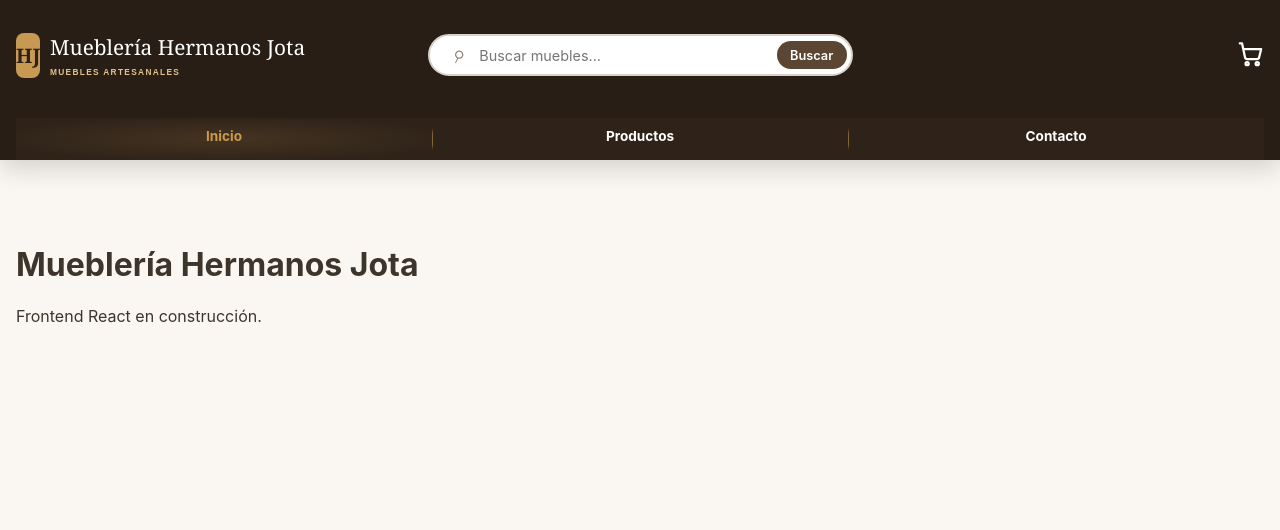
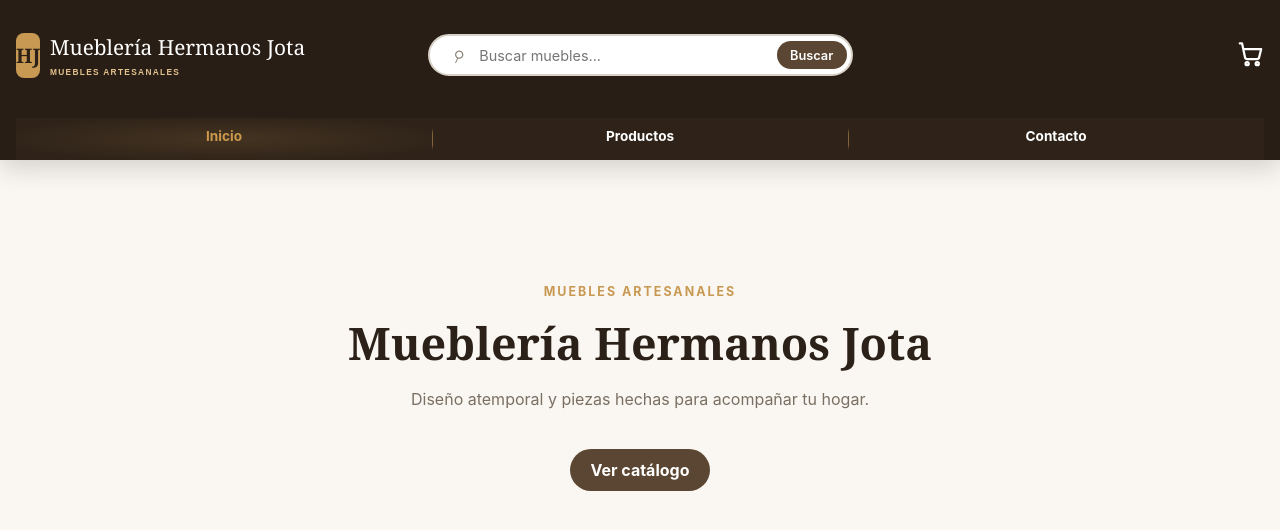
Before and after one commit to Camila-dev12/Muebleria-Hermanos-Jotas-, a React (Create React App) app in the folder client/: page / in a window 1280 px wide. Shown: the top 530 px of the page. Built offline with nearby package versions, Linux system fonts and the light colour scheme; no server answers.

Commit message:
feat(frontend): conecto navegacion catalogo busqueda y carrito

```diff
--- a/client/package.json
+++ b/client/package.json
@@ -2,6 +2,7 @@
   "name": "client",
   "version": "0.1.0",
   "private": true,
+  "proxy": "http://localhost:3001",
   "dependencies": {
     "@testing-library/dom": "^10.4.2",
     "@testing-library/jest-dom": "^6.9.1",
--- a/client/src/App.css
+++ b/client/src/App.css
@@ -254,6 +254,130 @@
   padding: 4rem 0;
 }
 
+.page-intro,
+.page-heading {
+  max-width: 820px;
+  margin: 0 auto 2rem;
+  text-align: center;
+}
+
+.page-intro {
+  padding: 3rem 1rem;
+}
+
+.page-intro__eyebrow {
+  color: #c89952;
+  font-size: 0.78rem;
+  font-weight: 700;
+  letter-spacing: 0.16em;
+  text-transform: uppercase;
+}
+
+.page-intro h1,
+.page-heading h1 {
+  margin: 0.5rem 0;
+  color: #2b2118;
+  font-family: Georgia, serif;
+  font-size: clamp(1.8rem, 4vw, 2.8rem);
+}
+
+.page-intro p:not(.page-intro__eyebrow),
+.page-heading p:not(.page-intro__eyebrow) {
+  color: #7a6f63;
+}
+
+.page-intro button,
+.product-card button {
+  border: 0;
+  border-radius: 999px;
+  background: #5a4632;
+  color: #ffffff;
+  cursor: pointer;
+  font: inherit;
+  font-weight: 700;
+}
+
+.page-intro button {
+  margin-top: 1.5rem;
+  padding: 0.7rem 1.3rem;
+}
+
+.product-list {
+  display: grid;
+  grid-template-columns: repeat(auto-fit, minmax(230px, 1fr));
+  gap: 1.25rem;
+}
+
+.product-card {
+  overflow: hidden;
+  border-radius: 10px;
+  background: #ffffff;
+  box-shadow: 0 10px 30px rgba(43, 33, 24, 0.12);
+}
+
+.product-card__image-placeholder {
+  display: grid;
+  min-height: 150px;
+  place-items: center;
+  background: #eee5d6;
+  color: #c89952;
+  font-family: Georgia, serif;
+  font-size: 2rem;
+  font-weight: 700;
+}
+
+.product-card__body {
+  padding: 1rem;
+}
+
+.product-card__category {
+  margin: 0 0 0.3rem;
+  color: #7a6f63;
+  font-size: 0.72rem;
+  letter-spacing: 0.1em;
+  text-transform: uppercase;
+}
+
+.product-card h2 {
+  margin: 0 0 0.5rem;
+  color: #2b2118;
+  font-family: Georgia, serif;
+  font-size: 1.1rem;
+}
+
+.product-card p:not(.product-card__category) {
+  min-height: 3.8rem;
+  color: #7a6f63;
+  font-size: 0.85rem;
+}
+
+.product-card__footer {
+  display: flex;
+  align-items: center;
+  justify-content: space-between;
+  gap: 0.75rem;
+  margin-top: 1rem;
+}
+
+.product-card__footer strong {
+  color: #5a4632;
+}
+
+.product-card button {
+  padding: 0.5rem 0.8rem;
+  font-size: 0.8rem;
+}
+
+.catalog-message {
+  padding: 3rem 1rem;
+  color: #7a6f63;
+  text-align: center;
+}
+
+.catalog-message--error {
+  color: #b3261e;
+}
+
 @media (min-width: 768px) {
   .navbar__menu-button {
     display: none;
--- a/client/src/App.js
+++ b/client/src/App.js
@@ -1,13 +1,108 @@
+import { useEffect, useState } from 'react';
 import './App.css';
 import Navbar from './components/Navbar';
+import ProductList from './components/ProductList';
+
+const pageFromPath = () => {
+  const path = window.location.pathname;
+  if (path === '/productos') return 'productos';
+  if (path === '/contacto') return 'contacto';
+  return 'inicio';
+};
 
 function App() {
+  const [activePage, setActivePage] = useState(pageFromPath);
+  const [products, setProducts] = useState([]);
+  const [searchTerm, setSearchTerm] = useState('');
+  const [cart, setCart] = useState([]);
+  const [loading, setLoading] = useState(true);
+  const [error, setError] = useState('');
+
+  useEffect(() => {
+    function handleBackOrForward() {
+      setActivePage(pageFromPath());
+    }
+
+    window.addEventListener('popstate', handleBackOrForward);
+    return () => window.removeEventListener('popstate', handleBackOrForward);
+  }, []);
+
+  useEffect(() => {
+    async function loadProducts() {
+      try {
+        const response = await fetch('/api/productos?limit=50');
+        if (!response.ok) throw new Error('No se pudo obtener el catálogo.');
+        const result = await response.json();
+        setProducts(result.data);
+      } catch (requestError) {
+        setError(requestError.message);
+      } finally {
+        setLoading(false);
+      }
+    }
+
+    loadProducts();
+  }, []);
+
+  function navigateTo(page) {
+    const path = page === 'inicio' ? '/' : `/${page}`;
+    window.history.pushState({}, '', path);
+    setActivePage(page);
+  }
+
+  function addToCart(product) {
+    setCart((currentCart) => [...currentCart, product]);
+  }
+
+  const visibleProducts = products.filter((product) => {
+    const normalizedTerm = searchTerm.trim().toLowerCase();
+    if (!normalizedTerm) return true;
+    return [product.nombre, product.categoria, product.descripcionCorta]
+      .some((value) => value.toLowerCase().includes(normalizedTerm));
+  });
+
   return (
     <div className="App">
-      <Navbar cartCount={0} activePage="inicio" />
+      <Navbar
+        cartCount={cart.length}
+        activePage={activePage}
+        searchTerm={searchTerm}
+        onNavigate={navigateTo}
+        onSearch={setSearchTerm}
+      />
       <main className="App__content">
-        <h1>Mueblería Hermanos Jota</h1>
-        <p>Frontend React en construcción.</p>
+        {activePage === 'inicio' && (
+          <section className="page-intro">
+            <p className="page-intro__eyebrow">Muebles artesanales</p>
+            <h1>Mueblería Hermanos Jota</h1>
+            <p>Diseño atemporal y piezas hechas para acompañar tu hogar.</p>
+            <button type="button" onClick={() => navigateTo('productos')}>Ver catálogo</button>
+          </section>
+        )}
+
+        {activePage === 'productos' && (
+          <section>
+            <div className="page-heading">
+              <p className="page-intro__eyebrow">Catálogo</p>
+              <h1>Todos nuestros productos</h1>
+              <p>{visibleProducts.length} productos disponibles</p>
+            </div>
+            <ProductList
+              products={visibleProducts}
+              loading={loading}
+              error={error}
+              onAddToCart={addToCart}
+            />
+          </section>
+        )}
+
+        {activePage === 'contacto' && (
+          <section className="page-heading">
+            <p className="page-intro__eyebrow">Contacto</p>
+            <h1>Hablemos contigo</h1>
+            <p>Próximamente podrás escribirnos desde este formulario.</p>
+          </section>
+        )}
       </main>
     </div>
   );
--- a/client/src/components/Navbar.js
+++ b/client/src/components/Navbar.js
@@ -1,6 +1,6 @@
 import { useState } from 'react';
 
-function Navbar({ cartCount = 0, activePage = 'inicio', showSearch = true }) {
+function Navbar({ cartCount = 0, activePage = 'inicio', searchTerm = '', showSearch = true, onNavigate, onSearch }) {
   const [menuOpen, setMenuOpen] = useState(false);
 
   function toggleMenu() {
@@ -9,6 +9,18 @@ function Navbar({ cartCount = 0, activePage = 'inicio', showSearch = true }) {
 
   function closeMenu() {
     setMenuOpen(false);
+  }
+
+  function navigate(event, page) {
+    event.preventDefault();
+    closeMenu();
+    onNavigate(page);
+  }
+
+  function submitSearch(event) {
+    event.preventDefault();
+    onSearch(event.currentTarget.elements.busqueda.value);
+    onNavigate('productos');
   }
 
   return (
@@ -23,10 +35,10 @@ function Navbar({ cartCount = 0, activePage = 'inicio', showSearch = true }) {
         </a>
 
         {showSearch && (
-          <form className="navbar__search" role="search" onSubmit={(event) => event.preventDefault()}>
+          <form className="navbar__search" role="search" onSubmit={submitSearch}>
             <label className="sr-only" htmlFor="navbar-search">Buscar productos</label>
             <span className="navbar__search-icon" aria-hidden="true">⌕</span>
-            <input id="navbar-search" name="busqueda" type="search" placeholder="Buscar muebles..." />
+            <input id="navbar-search" name="busqueda" type="search" placeholder="Buscar muebles..." defaultValue={searchTerm} />
             <button type="submit">Buscar</button>
           </form>
         )}
@@ -60,9 +72,9 @@ function Navbar({ cartCount = 0, activePage = 'inicio', showSearch = true }) {
         className={`navbar__navigation${menuOpen ? ' navbar__navigation--open' : ''}`}
         aria-label="Navegación principal"
       >
-        <a className={activePage === 'inicio' ? 'navbar__link--active' : ''} href="/" onClick={closeMenu}>Inicio</a>
-        <a className={activePage === 'productos' ? 'navbar__link--active' : ''} href="/productos" onClick={closeMenu}>Productos</a>
-        <a className={activePage === 'contacto' ? 'navbar__link--active' : ''} href="/contacto" onClick={closeMenu}>Contacto</a>
+        <a className={activePage === 'inicio' ? 'navbar__link--active' : ''} href="/" onClick={(event) => navigate(event, 'inicio')}>Inicio</a>
+        <a className={activePage === 'productos' ? 'navbar__link--active' : ''} href="/productos" onClick={(event) => navigate(event, 'productos')}>Productos</a>
+        <a className={activePage === 'contacto' ? 'navbar__link--active' : ''} href="/contacto" onClick={(event) => navigate(event, 'contacto')}>Contacto</a>
       </nav>
     </header>
   );
--- /dev/null
+++ b/client/src/components/ProductCard.js
@@ -0,0 +1,20 @@
+function ProductCard({ product, onAddToCart }) {
+  return (
+    <article className="product-card">
+      <div className="product-card__image-placeholder" aria-hidden="true">HJ</div>
+      <div className="product-card__body">
+        <p className="product-card__category">{product.categoria}</p>
+        <h2>{product.nombre}</h2>
+        <p>{product.descripcionCorta}</p>
+        <div className="product-card__footer">
+          <strong>${product.precio.toLocaleString('es-AR')}</strong>
+          <button type="button" onClick={() => onAddToCart(product)}>
+            Agregar
+          </button>
+        </div>
+      </div>
+    </article>
+  );
+}
+
+export default ProductCard;
--- /dev/null
+++ b/client/src/components/ProductList.js
@@ -0,0 +1,25 @@
+import ProductCard from './ProductCard';
+
+function ProductList({ products, loading, error, onAddToCart }) {
+  if (loading) {
+    return <p className="catalog-message">Cargando productos...</p>;
+  }
+
+  if (error) {
+    return <p className="catalog-message catalog-message--error">{error}</p>;
+  }
+
+  if (products.length === 0) {
+    return <p className="catalog-message">No encontramos productos.</p>;
+  }
+
+  return (
+    <section className="product-list" aria-label="Catálogo de productos">
+      {products.map((product) => (
+        <ProductCard key={product.id} product={product} onAddToCart={onAddToCart} />
+      ))}
+    </section>
+  );
+}
+
+export default ProductList;
```
